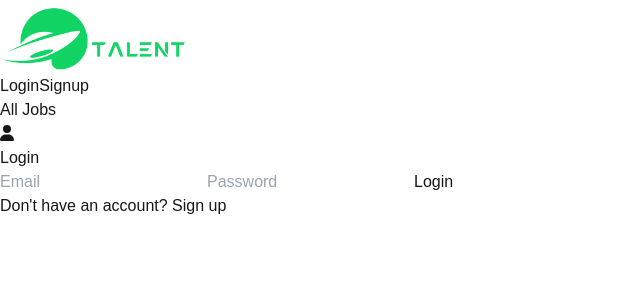
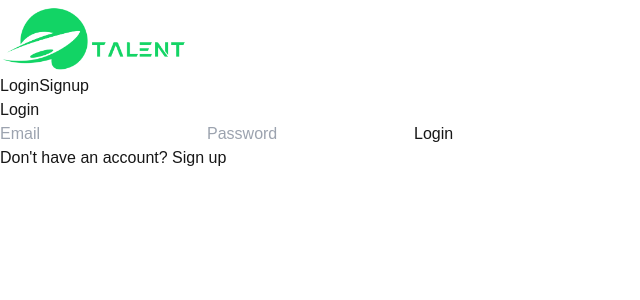
Before and after one commit to sharp0904/stellar-marketplace, a Next.js app in the folder frontend/: page /login in a window 1280 px wide. Shown: the top 300 px of the page, without its empty margins (0-640 px from the left). Built offline with nearby package versions, Linux system fonts and the light colour scheme; no server answers.

Commit message:
header bug

```diff
--- a/frontend/src/app/components/header.tsx
+++ b/frontend/src/app/components/header.tsx
@@ -27,13 +27,13 @@ const Header = () => {
               className='cursor-pointer'
             />
           </div>
-          {!token && (
+          {!token ? (
             <div className="hidden md:flex flex-col md:flex-row md:ml-auto mt-3 md:mt-0" id="navbar-collapse">
               <a href="/login" className="p-2 lg:px-4 md:mx-2 text-green-600 text-center border border-solid border-green-600 rounded hover:bg-green-600 hover:text-white transition-colors duration-300 mt-1 md:mt-0 md:ml-1">Login</a>
               <a href="/register" className="p-2 lg:px-4 md:mx-2 text-green-600 text-center border border-solid border-green-600 rounded hover:bg-green-600 hover:text-white transition-colors duration-300 mt-1 md:mt-0 md:ml-1">Signup</a>
             </div>
-          )}
-          {token && roles.includes("client") ? (
+          ) : (
+            roles.includes("client") ? (
               <>
                 <div className="hidden md:flex flex-col items-center md:flex-row md:ml-auto mt-3 md:mt-0" id="navbar-collapse">
                   <div className='mr-5'>
@@ -52,6 +52,7 @@ const Header = () => {
                   <Profile />
                 </div>
               </>
+            )
           )}
         </div>
       </nav>
```
Lines whose indentation alone changed are shown as unchanged.
